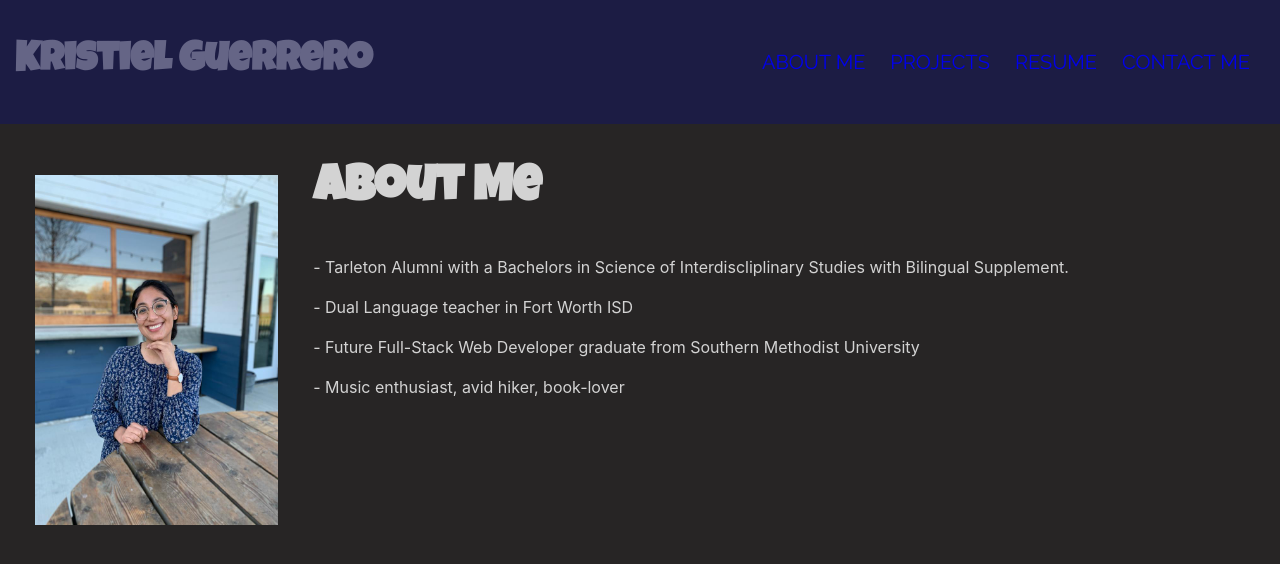
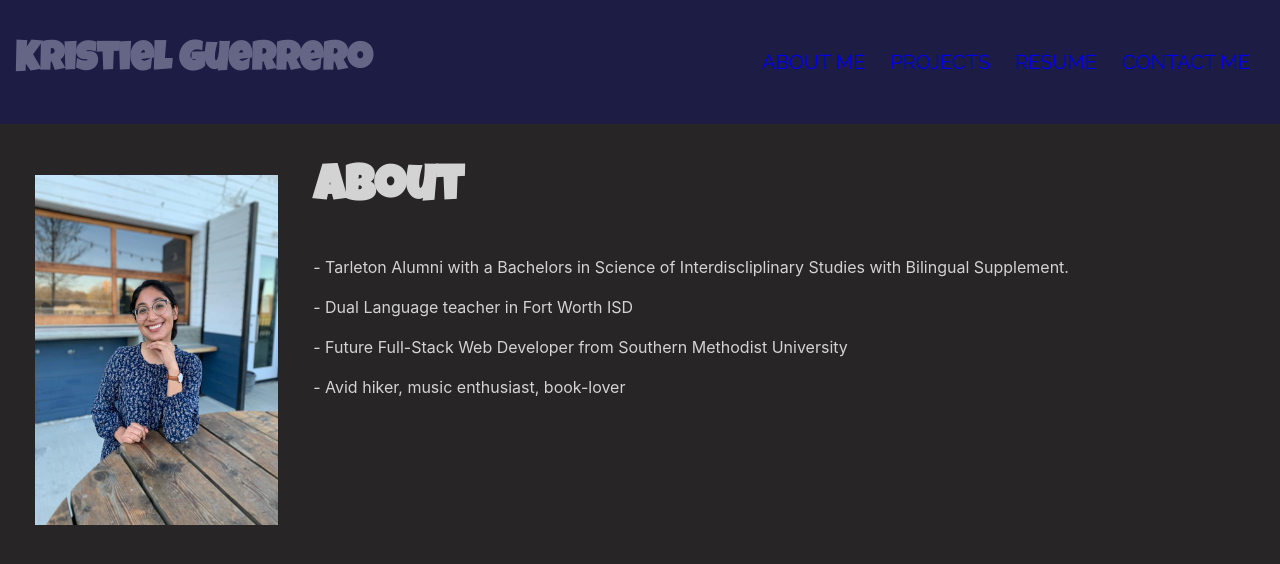
Before and after one commit to kristielguerrero/KGuerrero-portfolio, a React (Create React App) app in the folder kguerrero-portfolio/: page / in a window 1280 px wide. Shown: the top 564 px of the page. Built offline with nearby package versions, Linux system fonts and the light colour scheme.

Commit message:
making sure I saved everything from last time that I worked on it

```diff
--- a/kguerrero-portfolio/src/components/AboutMe.js
+++ b/kguerrero-portfolio/src/components/AboutMe.js
@@ -9,7 +9,7 @@ function AboutMe() {
           className="float-left"
           alt="about-me-picture-of-Kristiel"
         />
-        <h2 id="aboutMe">About Me</h2>
+        <h2 id="aboutMe">About</h2>
         <p>
           - Tarleton Alumni with a Bachelors in Science of Interdiscliplinary
           Studies with Bilingual Supplement.
@@ -18,10 +18,9 @@ function AboutMe() {
           - Dual Language teacher in Fort Worth ISD
           <br />
           <br />
-          - Future Full-Stack Web Developer graduate from Southern Methodist
-          University
+          - Future Full-Stack Web Developer from Southern Methodist University
           <br />
-          <br />- Music enthusiast, avid hiker, book-lover
+          <br />- Avid hiker, music enthusiast, book-lover
         </p>
       </section>
     </>
```
